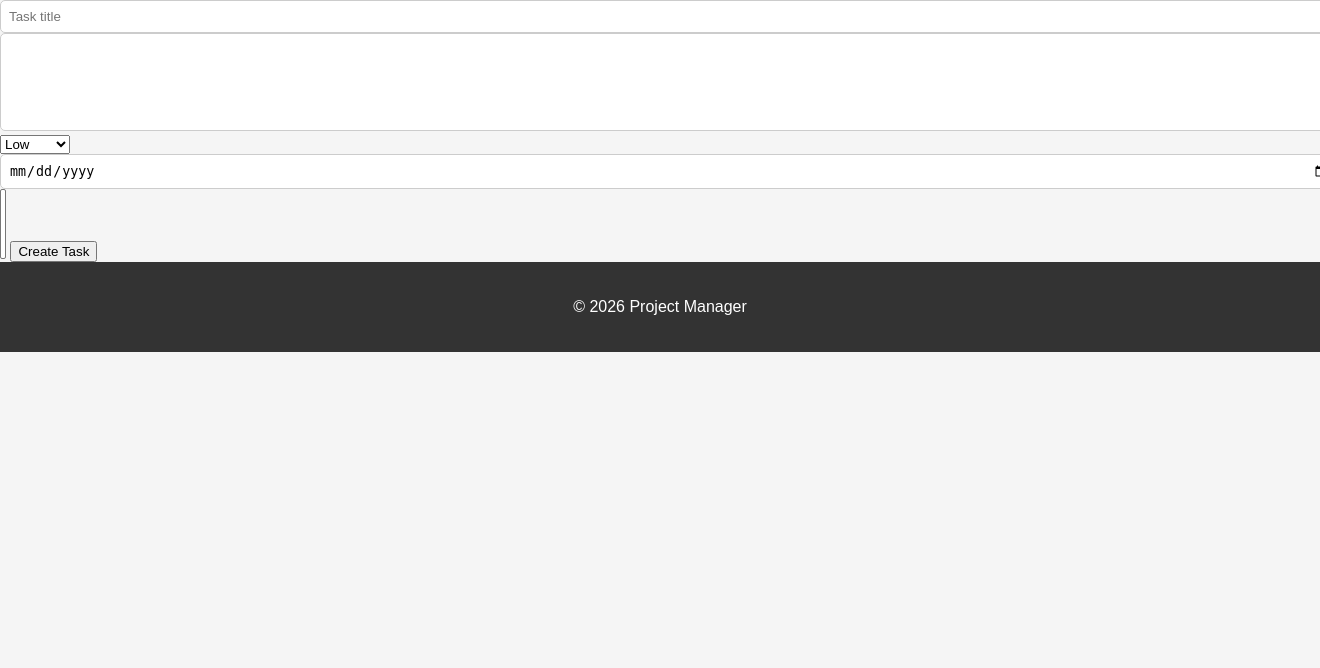
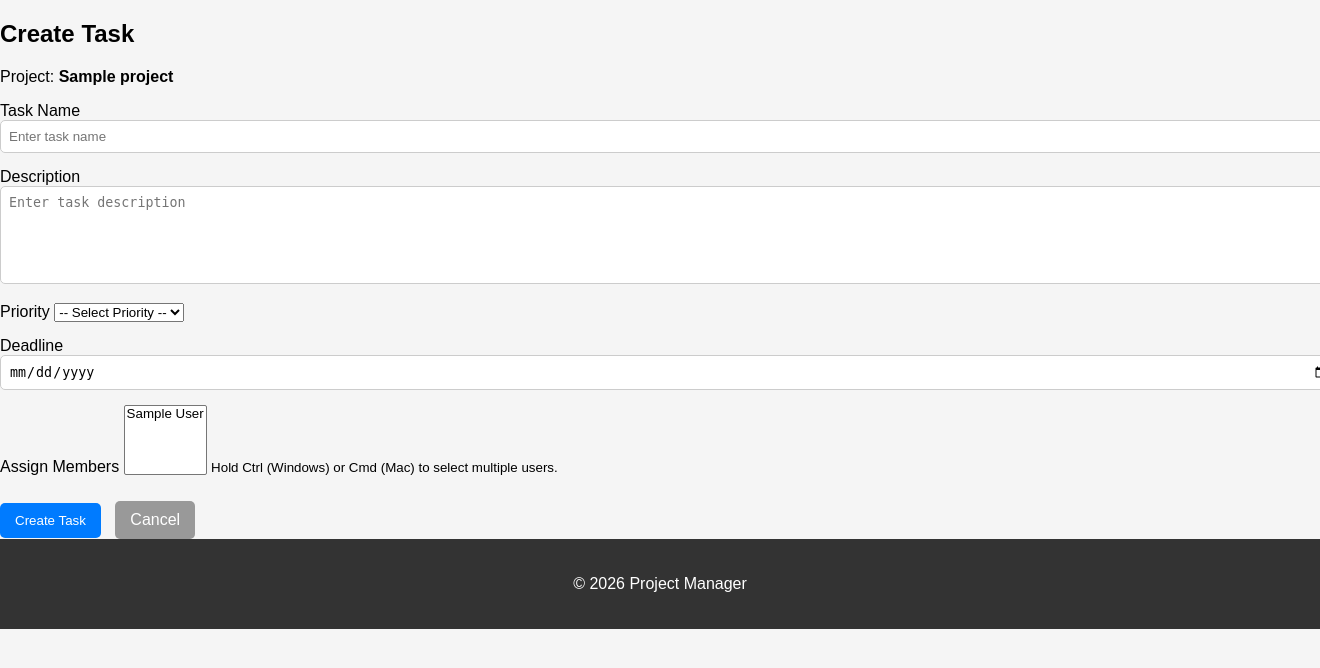
Before and after one commit to harsij01/project-manager, a Flask app: page /projects/1/create_task in a window 1320 px wide; the page is wider, and only the part inside the window is pictured. Shown: the part 88-756 px from the top of that part. Run offline with Flask 3, Linux system fonts and the light colour scheme; a user stored in the database is signed in; tables that the repository leaves empty hold one stand-in row (values such as "Sample post").

Commit message:
added form-container

```diff
--- a/templates/create_task.html
+++ b/templates/create_task.html
@@ -1,25 +1,61 @@
-{% extends 'layout.html' %}
+{% extends "layout.html" %}
 
 {% block content %}
+
+<div class="form-container">
+
+  <div class="form-card">
+    <h2>Create Task</h2>
+    <p class="form-subtitle">Project: <strong>{{ project.name }}</strong></p>
+
     <form method="POST">
-    <input type="text" name="name" placeholder="Task title" required>
 
-    <textarea name="description"></textarea>
+      <div class="form-group">
+        <label for="name">Task Name</label>
+        <input type="text" id="name" name="name" required placeholder="Enter task name">
+      </div>
 
-    <select name="priority">
+      <div class="form-group">
+        <label for="description">Description</label>
+        <textarea id="description" name="description" rows="4"
+          placeholder="Enter task description"></textarea>
+      </div>
+
+      <div class="form-group">
+        <label for="priority">Priority</label>
+        <select name="priority" id="priority" required>
+          <option value="">-- Select Priority --</option>
           <option value="Low">Low</option>
           <option value="Medium">Medium</option>
           <option value="High">High</option>
         </select>
+      </div>
 
-    <input type="date" name="deadline">
+      <div class="form-group">
+        <label for="deadline">Deadline</label>
+        <input type="date" name="deadline" id="deadline">
+      </div>
 
-    <select name="assignees" multiple>
+      <div class="form-group">
+        <label for="assignees">Assign Members</label>
+        <select name="assignees" id="assignees" multiple>
           {% for member in members %}
-        <option value="{{ member.id }}">{{ member.username }}</option>
+            <option value="{{ member.id }}">{{ member.name }}</option>
           {% endfor %}
         </select>
+        <small>Hold Ctrl (Windows) or Cmd (Mac) to select multiple users.</small>
+      </div>
 
-    <button type="submit">Create Task</button>
+      <div class="form-buttons">
+        <button type="submit" class="btn btn-primary">Create Task</button>
+        <a href="{{ url_for('project_details', id=project.id) }}" class="btn btn-secondary">
+          Cancel
+        </a>
+      </div>
+
     </form>
+  </div>
+
+</div>
+
 {% endblock %}
```
Lines whose indentation alone changed are shown as unchanged.
